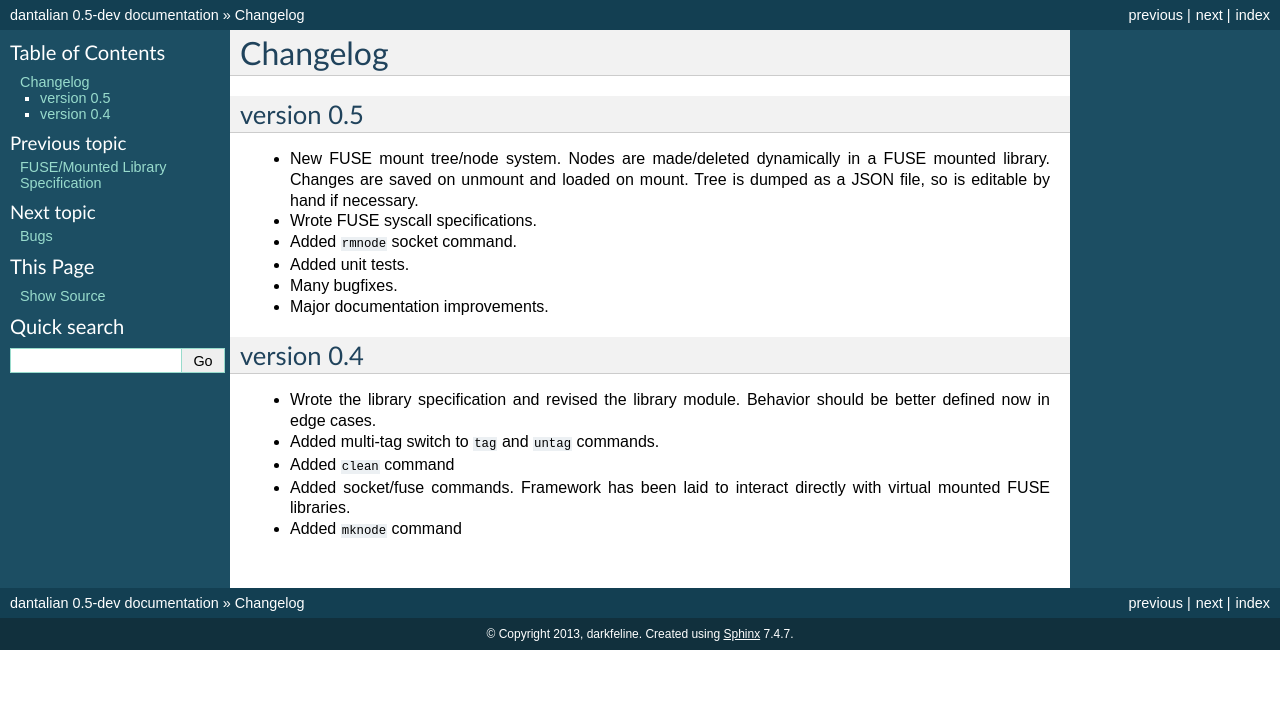
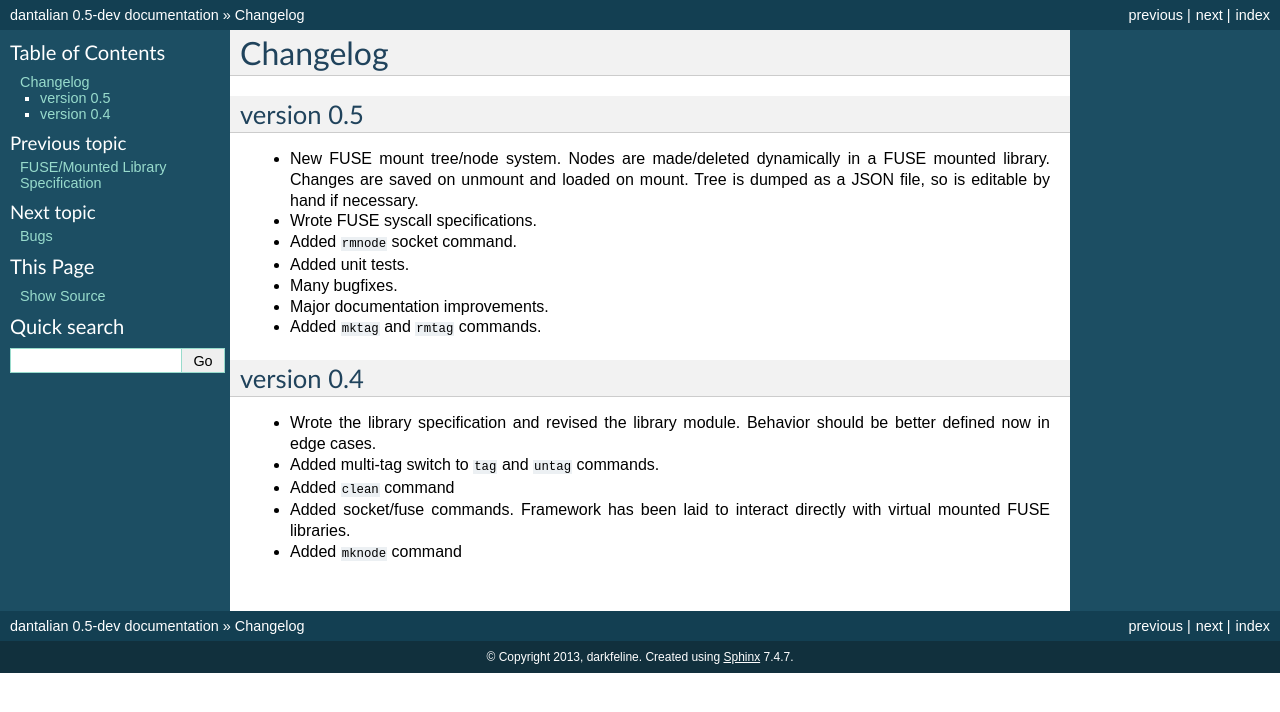
Before and after one commit to darkfeline/dantalian, a Sphinx documentation site: the page built from doc/changes.rst, in a window 1280 px wide. Shown: the top 712 px of the page. Built offline with Sphinx 7.4.7, drawn with Linux system fonts in a browser that asks for light colours.

Commit message:
Add to changelog

```diff
--- a/doc/changes.rst
+++ b/doc/changes.rst
@@ -13,6 +13,7 @@ version 0.5
 - Added unit tests.
 - Many bugfixes.
 - Major documentation improvements.
+- Added ``mktag`` and ``rmtag`` commands.
 
 version 0.4
 -----------
```
